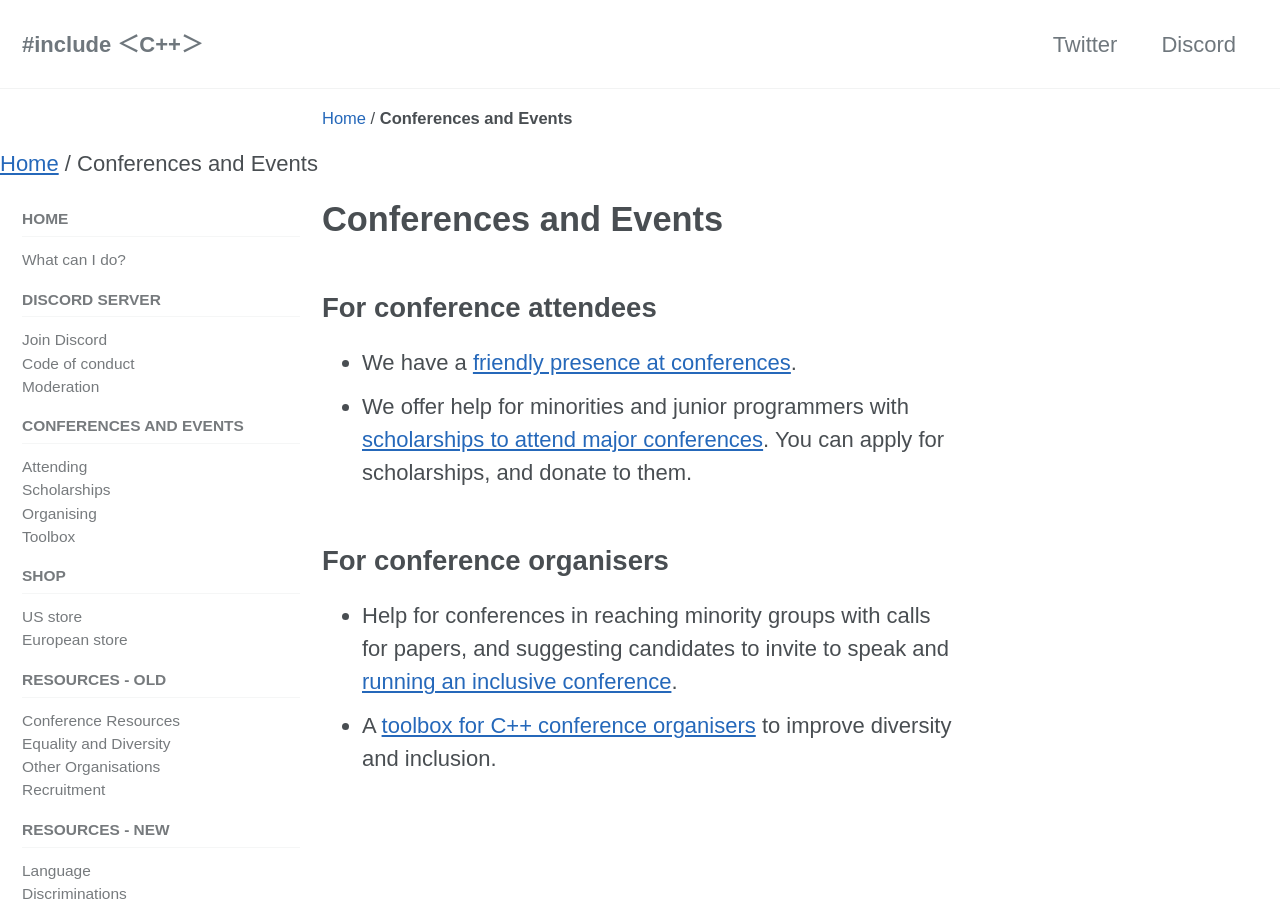
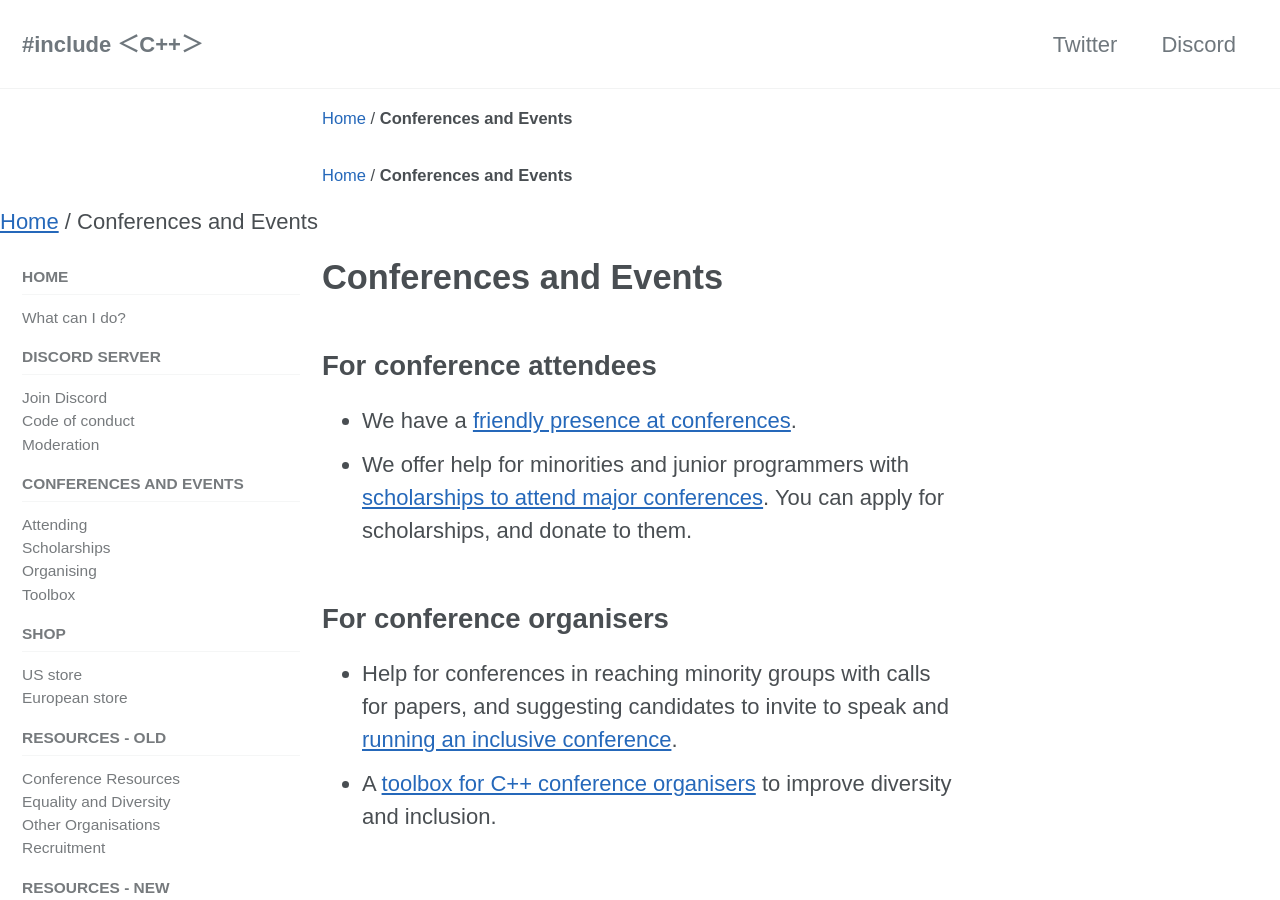
Before and after one commit to include-cpp/include-cpp.github.io, a Jekyll site: the page built from conferences/index.md, in a window 1280 px wide and 900 px high. Built offline with Jekyll 4.4.1, drawn with Linux system fonts in a browser that asks for light colours; cached includes are drawn as plain includes; nearby versions of some CDN libraries.

Commit message:
Prepare for combining the best of both breadcrumbs implementations

```diff
--- a/_includes/breadcrumbs.html
+++ b/_includes/breadcrumbs.html
@@ -38,6 +38,31 @@
   </ol>
 </nav>
 
+<nav class="breadcrumbs">
+  <ol itemscope itemtype="https://schema.org/BreadcrumbList">
+    {% assign crumbs = page.url | split: '/' %}
+    {% assign i = 1 %}
+    {% for crumb in crumbs offset: 1 %}
+      {% if forloop.first %}
+        <li itemprop="itemListElement" itemscope itemtype="https://schema.org/ListItem">
+          <a href="{{ site.url }}{{ site.baseurl }}/" itemprop="item"><span itemprop="name">{{ site.data.ui-text[site.locale].breadcrumb_home_label | default: "Home" }}</span></a>
+          <meta itemprop="position" content="{{ i }}" />
+        </li>
+        <span class="sep">{{ site.data.ui-text[site.locale].breadcrumb_separator | default: "/" }}</span>
+      {% endif %}
+      {% if forloop.last %}
+        <li class="current">{{ page.title }}</li>
+      {% else %}
+        {% assign i = i | plus: 1 %}
+        <li itemprop="itemListElement" itemscope itemtype="https://schema.org/ListItem">
+          <a href="{{ crumb | downcase | replace: '%20', '-' | prepend: path_type | prepend: crumb_path | relative_url }}" itemprop="item"><span itemprop="name">{{ crumb | replace: '-', ' ' | replace: '%20', ' ' | capitalize }}</span></a>
+          <meta itemprop="position" content="{{ i }}" />
+        </li>
+        <span class="sep">{{ site.data.ui-text[site.locale].breadcrumb_separator | default: "/" }}</span>
+      {% endif %}
+    {% endfor %}
+  </ol>
+</nav>
 
 <!-- https://jekyllcodex.org/without-plugin/breadcrumbs/ -->
 <div id="breadcrumbs">
```
